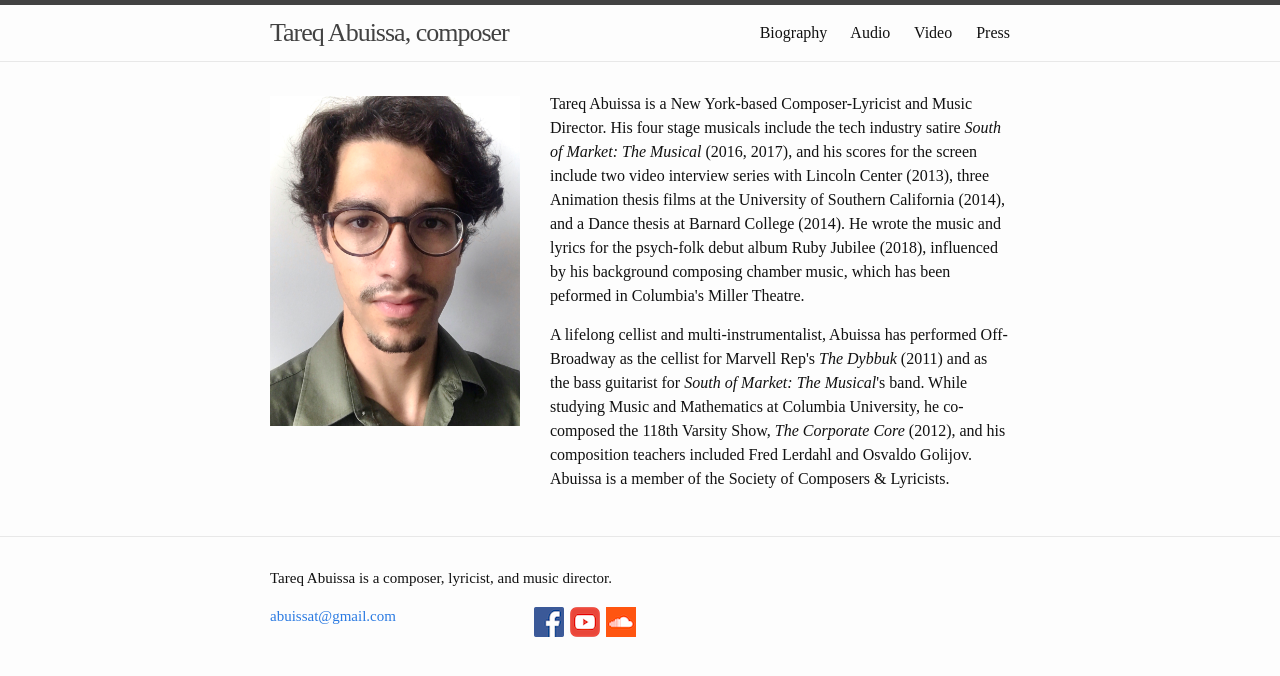
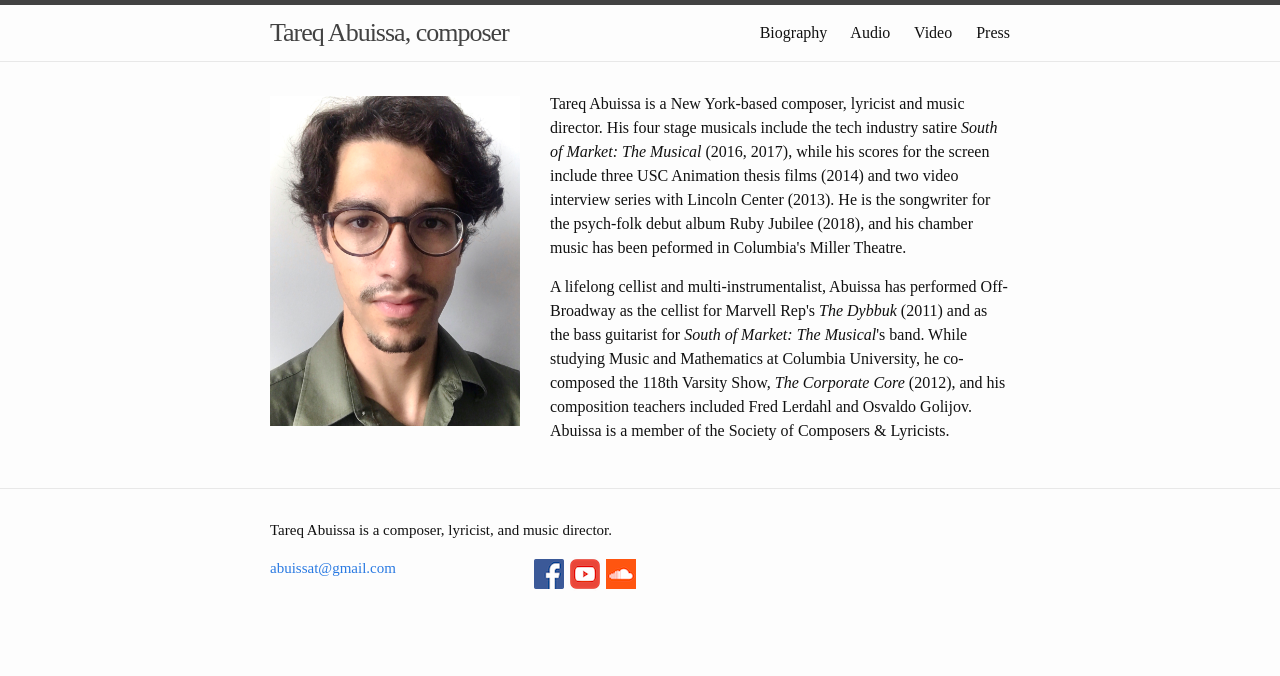
Before and after one commit to Tareq62/tareq.abuissa.net, a Jekyll site: the page built from index.html, in a window 1280 px wide. Shown: the top 676 px of the page. Built offline with Jekyll 4.4.1, drawn with Linux system fonts in a browser that asks for light colours.

Commit message:
Edited short bio on Index

```diff
--- a/index.html
+++ b/index.html
@@ -6,7 +6,7 @@ layout: default
 
   <img src="/assets/Headshot.jpg">
 
-  <p> Tareq Abuissa is a New York-based Composer-Lyricist and Music Director. His four stage musicals include the tech industry satire <i>South of Market: The Musical</i> (2016, 2017), and his scores for the screen include two video interview series with Lincoln Center (2013), three Animation thesis films at the University of Southern California (2014), and a Dance thesis at Barnard College (2014). He wrote the music and lyrics for the psych-folk debut album Ruby Jubilee (2018), influenced by his background composing chamber music, which has been peformed in Columbia's Miller Theatre. </p>
+  <p> Tareq Abuissa is a New York-based composer, lyricist and music director. His four stage musicals include the tech industry satire <i>South of Market: The Musical</i> (2016, 2017), while his scores for the screen include three USC Animation thesis films (2014) and two video interview series with Lincoln Center (2013). He is the songwriter for the psych-folk debut album Ruby Jubilee (2018), and his chamber music has been peformed in Columbia's Miller Theatre. </p>
 
   <p> A lifelong cellist and multi-instrumentalist, Abuissa has performed Off-Broadway as the cellist for Marvell Rep's <i>The Dybbuk</i> (2011) and as the bass guitarist for <i>South of Market: The Musical</i>'s band. While studying Music and Mathematics at Columbia University, he co-composed the 118th Varsity Show, <i>The Corporate Core</i> (2012), and his composition teachers included Fred Lerdahl and Osvaldo Golijov. Abuissa is a member of the Society of Composers &amp; Lyricists. </p>
 
```
Also changed, not shown: video.md (+1 -1 lines).
